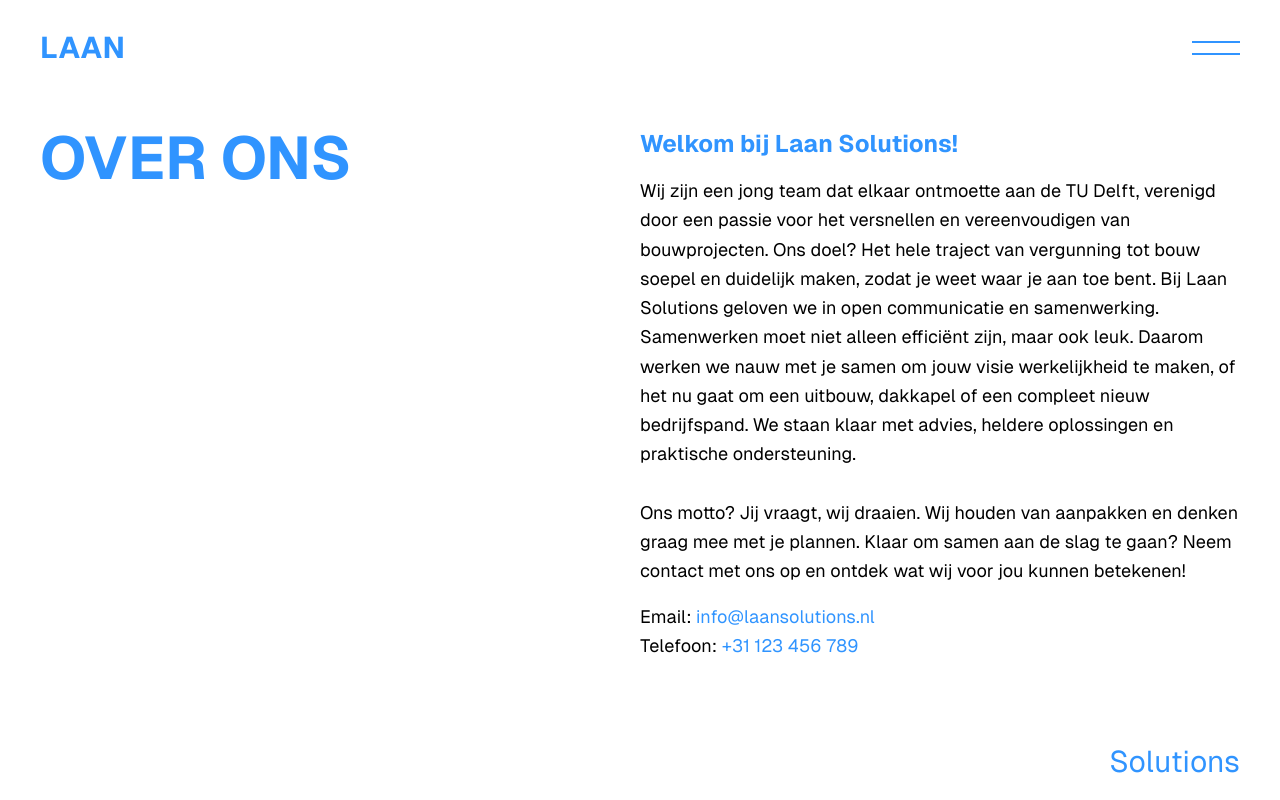
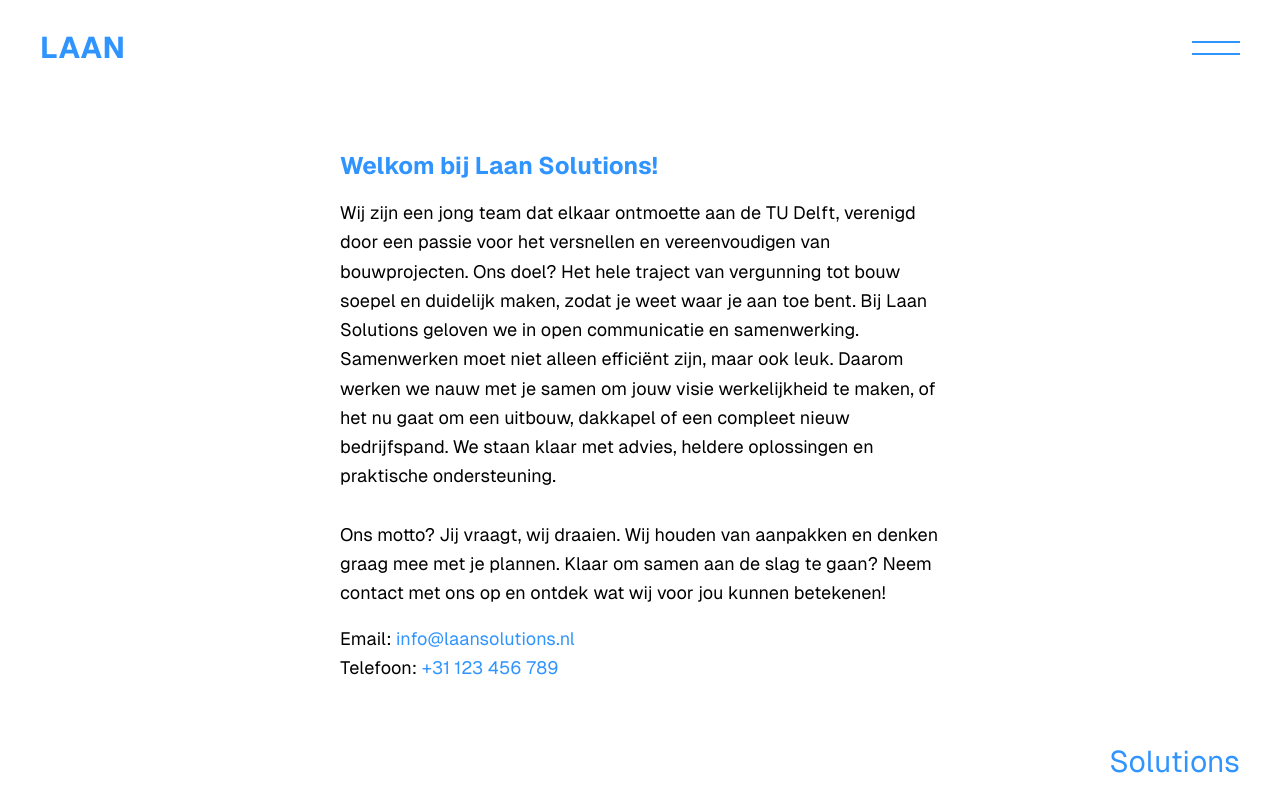
Before and after one commit to jwmik123/laan-solutions, a Next.js app: page /about in a window 1280 px wide. Built offline with nearby package versions, Linux system fonts and the light colour scheme.

Commit message:
fix: about us

```diff
--- a/app/about/page.js
+++ b/app/about/page.js
@@ -4,16 +4,12 @@ import Footer from "../components/Footer";
 
 const About = () => {
   return (
-    <div className="flex justify-center h-full pb-24 md:h-screen">
-      <div className="grid grid-cols-1 mx-5 mt-32 md:grid-cols-2 md:mx-10">
-        <h1 className="hidden mb-4 text-6xl font-bold uppercase md:block">
-          Over Ons
-        </h1>
-        <div className="flex flex-col gap-4">
+    <div className="flex items-center justify-center h-full pt-32 pb-24 mx-5 md:h-screen md:mx-10">
+      <div className="flex flex-col w-full gap-4 md:w-1/2 ">
         <h3 className="text-2xl font-bold">Welkom bij Laan Solutions!</h3>
         <p className="text-lg leading-relaxed text-black ">
-            Wij zijn een jong team dat elkaar ontmoette aan de TU Delft,
-            verenigd door een passie voor het versnellen en vereenvoudigen van
+          Wij zijn een jong team dat elkaar ontmoette aan de TU Delft, verenigd
+          door een passie voor het versnellen en vereenvoudigen van
           bouwprojecten. Ons doel? Het hele traject van vergunning tot bouw
           soepel en duidelijk maken, zodat je weet waar je aan toe bent. Bij
           Laan Solutions geloven we in open communicatie en samenwerking.
@@ -24,9 +20,9 @@ const About = () => {
           praktische ondersteuning.
           <br />
           <br />
-            Ons motto? Jij vraagt, wij draaien. Wij houden van aanpakken en
-            denken graag mee met je plannen. Klaar om samen aan de slag te gaan?
-            Neem contact met ons op en ontdek wat wij voor jou kunnen betekenen!
+          Ons motto? Jij vraagt, wij draaien. Wij houden van aanpakken en denken
+          graag mee met je plannen. Klaar om samen aan de slag te gaan? Neem
+          contact met ons op en ontdek wat wij voor jou kunnen betekenen!
         </p>
         <div>
           <p className="text-lg leading-relaxed text-black">
@@ -51,7 +47,6 @@ const About = () => {
           </p>
         </div>
       </div>
-      </div>
       <Footer />
     </div>
   );
```
Lines whose indentation alone changed are shown as unchanged.
